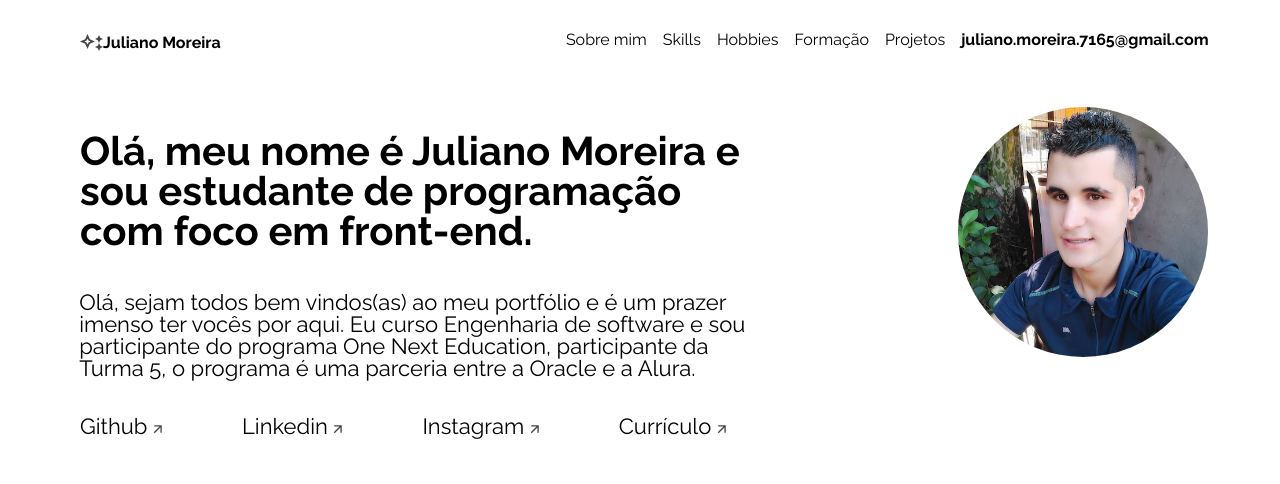
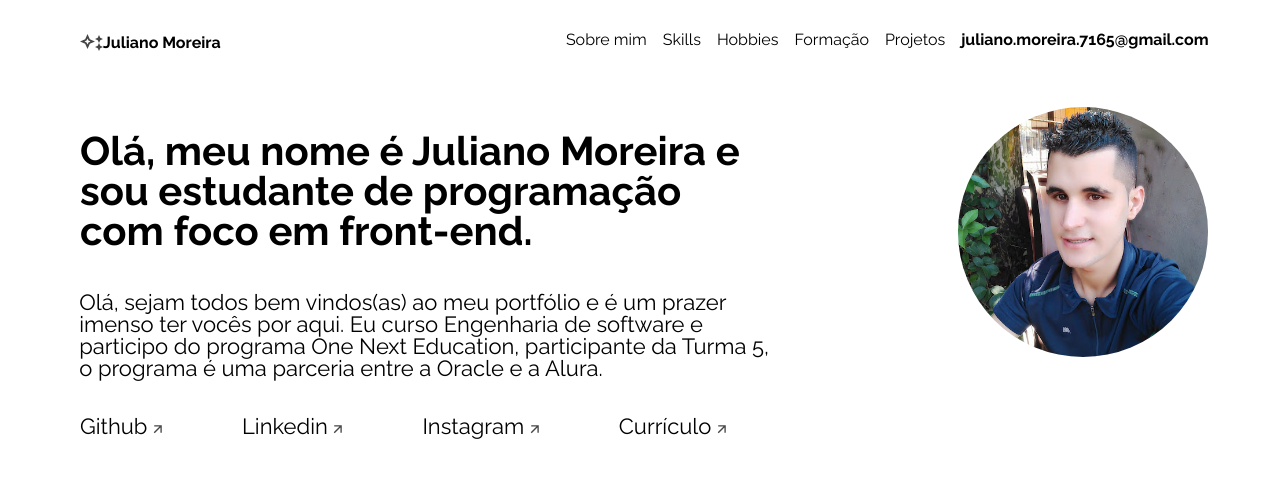
Before and after one commit to juliano1497/Portfolio, a plain HTML site: page Index.html in a window 1280 px wide. Shown: the top 484 px of the page. Drawn offline with Linux system fonts and the light colour scheme.

Commit message:
Correções no texto

```diff
--- a/Index.html
+++ b/Index.html
@@ -39,9 +39,10 @@
     <main>
         <img src="img/perfil.jpg" alt="Foto de perfil de um desenvolvedor" class="perfil">
         <h1 class="titulo">Olá, meu nome é Juliano Moreira e sou estudante de programação com foco em front-end.</h1>
-        <h2 class="titulo__descricao">Olá, sejam todos bem vindos(as) ao meu portfólio e é um prazer imenso ter vocês por aqui. Eu curso Engenharia de software e sou
-            participante do programa One Next Education, participante da Turma 5, o programa é uma parceria entre a <a href="https://www.oracle.com/br/">Oracle</a>
-            e a <a href="https://www.alura.com.br/">Alura</a>.</h2>
+        <h2 class="titulo__descricao">Olá, sejam todos bem vindos(as) ao meu portfólio e é um prazer imenso ter vocês por aqui.
+            Eu curso Engenharia de software e participo do programa One Next Education, participante da Turma 5, o programa é
+            uma parceria entre a <a href="https://www.oracle.com/br/" class="texto__link">Oracle</a> e a
+            <a href="https://www.alura.com.br/" class="texto__link">Alura</a>.</h2>
 
     <!---SEÇÃO DOS LINK DE REDIRECIONAMENTO-->
         <section class="container__link">
@@ -73,7 +74,7 @@
                 correlação com a área que estou estudando, por isso, minha pretensão é migrar e entrar na carreira de tecnologia.
                 <br><br>
                 Meu primeiro contato com a programação foi com os cursos oferecidos pela Alura, na formação iniciante em programação,
-                e com ela decidi focar primeiramente na especificação de front-end, portanto entrar no programa Oracle Next Education está
+                e com ela decidi focar primeiramente na especialização de front-end, portanto entrar no programa Oracle Next Education está
                 sendo um grande aprendizado a cada dia, a cada Challenge tem sido um desafio diferente e a experiência adquirida
                 realmente faz toda a diferença, e é com ela que nos tornaremos melhores profissionais na área da tecnologia, pois a
                 tecnologia está em constante evolução e os profissionais de TI devem acompanhar este processo e evolução.
```
Also changed, not shown: 404.html (+5 -4 lines).
